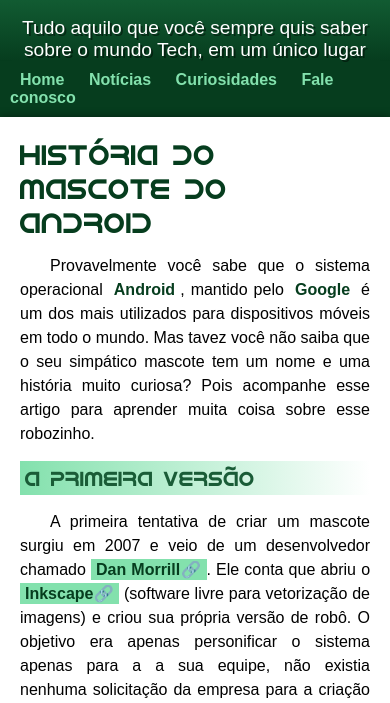
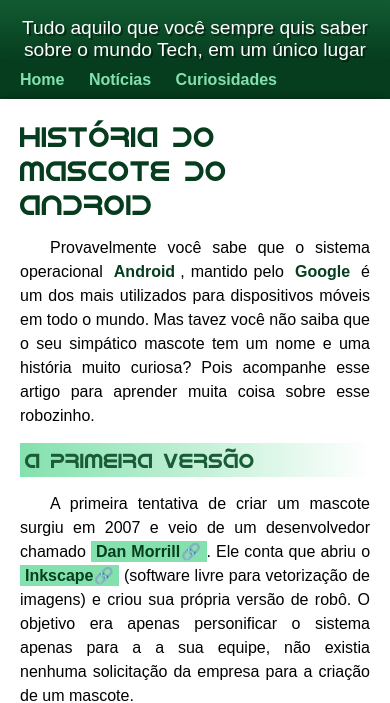
Before and after one commit to Edmon-Nascimento/Site-android, a plain HTML site: page index.html in a window 390 px wide. Shown: the part 157-860 px from the top of the page. Drawn offline with Linux system fonts and the light colour scheme.

Commit message:
responsive fixes

```diff
--- a/index.html
+++ b/index.html
@@ -17,7 +17,6 @@
         <a href="#">Home</a>
         <a href="#">Notícias</a>
         <a href="#">Curiosidades</a>
-        <a href="#">Fale conosco</a>
     </nav>
     <main>
         <article>
--- a/style.css
+++ b/style.css
@@ -78,7 +78,7 @@ nav a:hover{
 }
 
 main{
-    min-width: 300px;
+    min-width: 200px;
     max-width: 1000px;
     margin: auto;
     margin-bottom: 30px;
```
